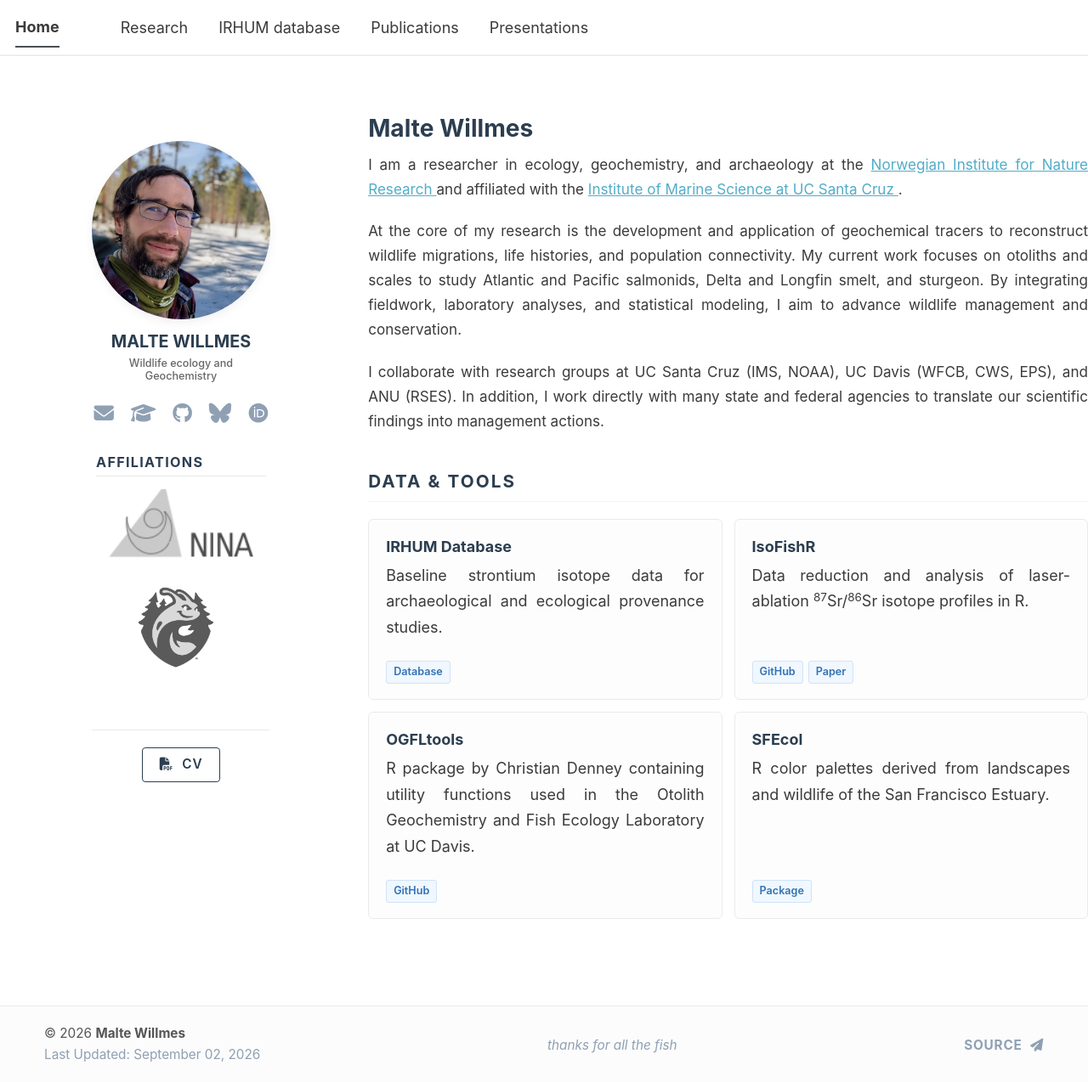
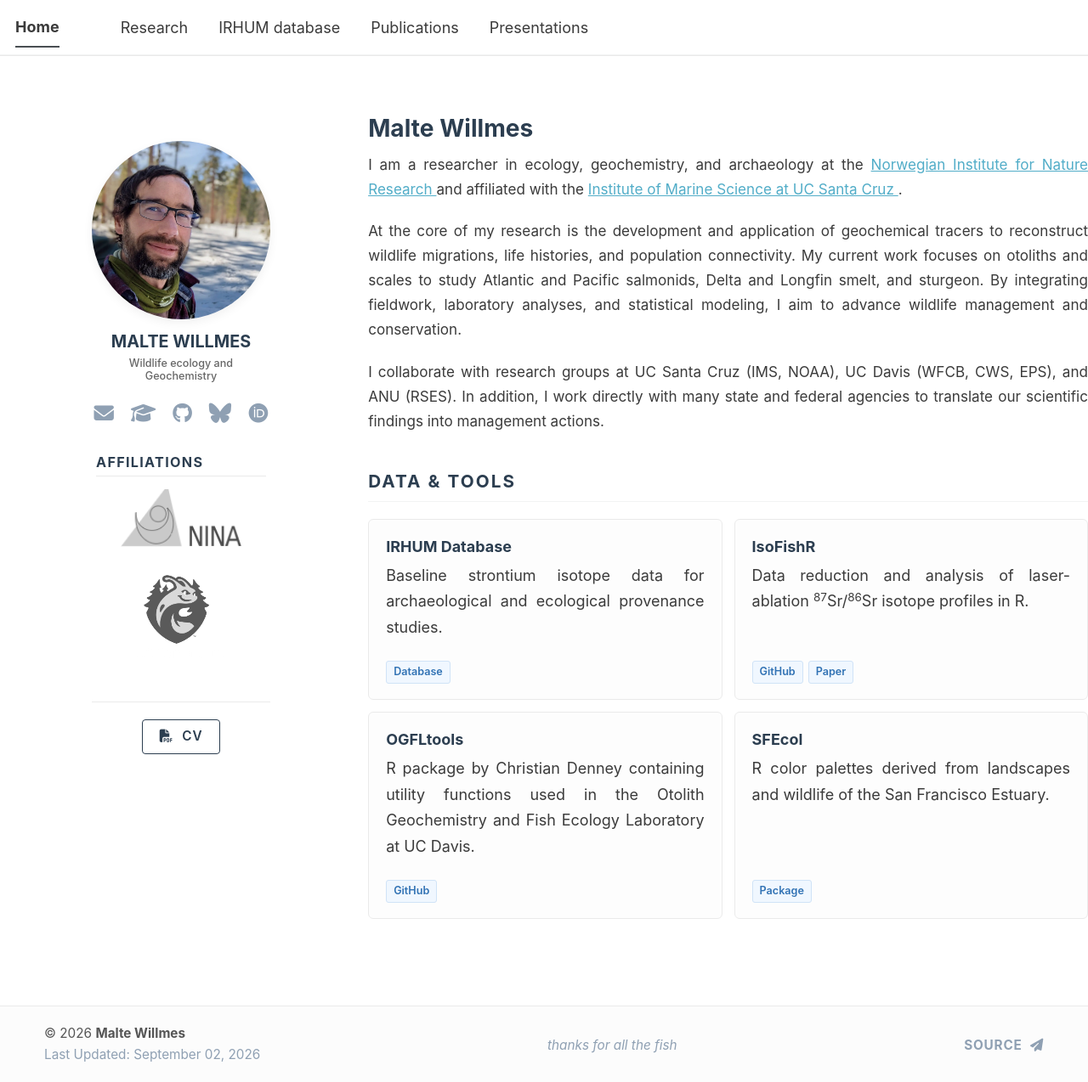
Before and after one commit to MalteWillmes/maltewillmes.github.io, a Jekyll site: the page built from _pages/about.md, in a window 1280 px wide and 1274 px high. Shown: the whole window at 85% size. Built offline with Jekyll 4.4.1, drawn with Linux system fonts in a browser that asks for light colours; a script bundle is joined from its source files by our own code; library files that are not in the unit come from our copies.

Commit message:
Update author-profile.html

```diff
--- a/_includes/author-profile.html
+++ b/_includes/author-profile.html
@@ -206,7 +206,7 @@
            alt="Norwegian Institute for Nature Research"
            style="
              width: 180px;
-             max-width: 95%;
+             max-width: 75%;
              height: auto;
            ">
     </a>
@@ -225,7 +225,7 @@
            alt="University of California, Santa Cruz"
            style="
              width: 150px;
-             max-width: 85%;
+             max-width: 65%;
              height: auto;
            ">
     </a>
```
